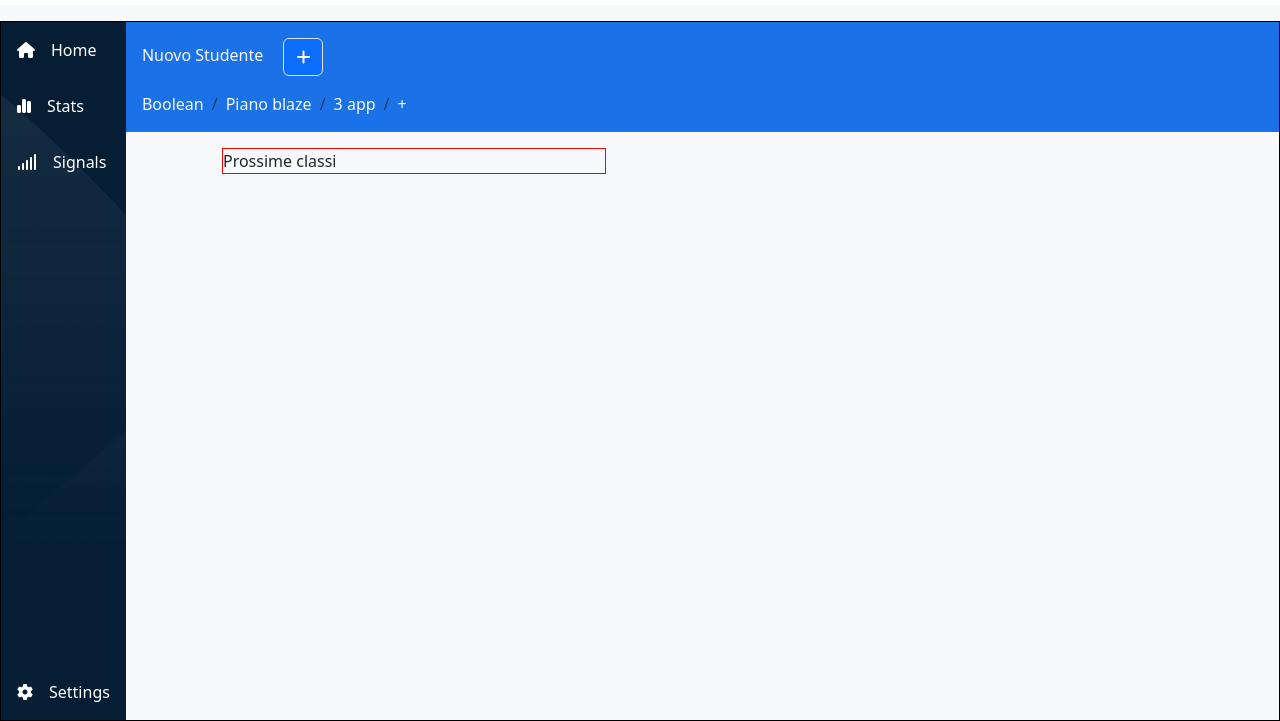
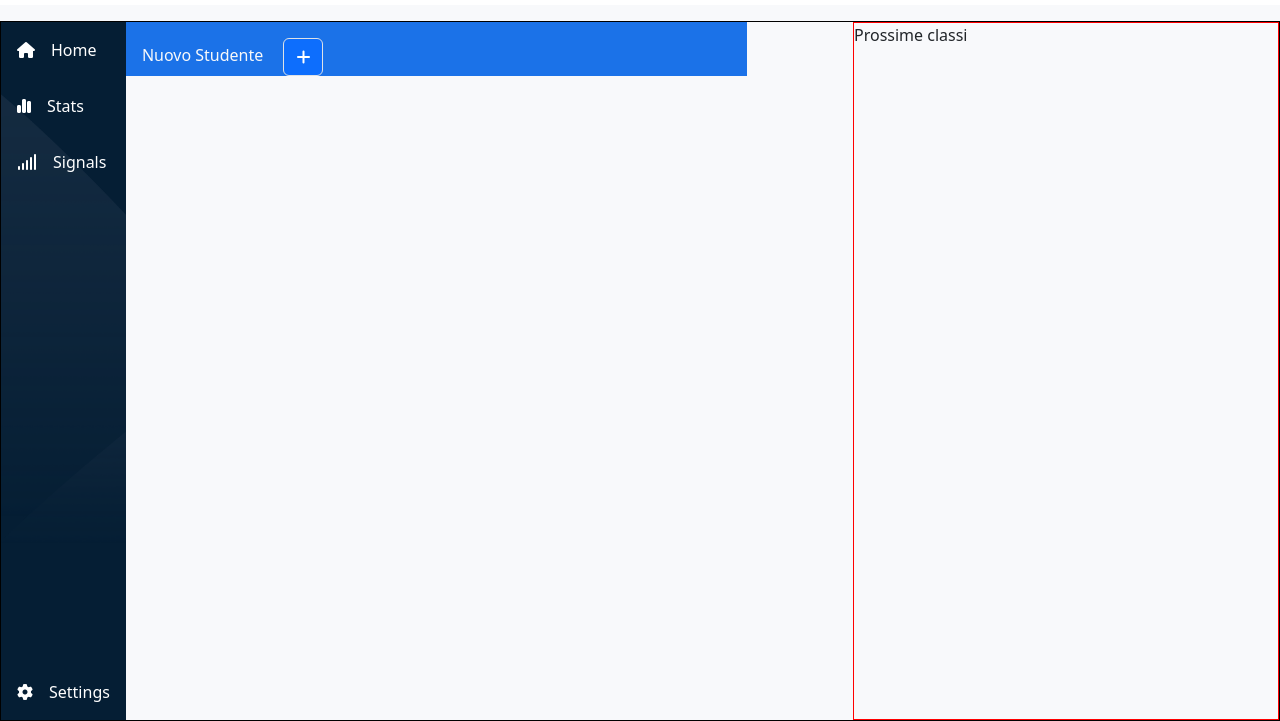
Before and after one commit to MatteoSala97/html-css-bootstrap-dashboard, a plain HTML site: page index.html in a window 1280 px wide. Shown: the part 79-800 px from the top of the page. Drawn offline with nearby package versions, Linux system fonts and the light colour scheme.

Commit message:
fixed indentation

```diff
--- a/index.html
+++ b/index.html
@@ -299,26 +299,11 @@
                         </div>
                     </div>
                 </div>
-                <nav aria-label="breadcrumb">
-                    <ol class="breadcrumb p-3">
-                        <li class="breadcrumb-item">
-                            <a class="text-light text-decoration-none" href="#">Boolean</a>
-                        </li>
-                        <li class="breadcrumb-item">
-                            <a class="text-light text-decoration-none" href="#">Piano blaze</a>
-                        </li>
-                        <li class="breadcrumb-item" aria-current="page">
-                            <a class="text-light text-decoration-none" href="#">3 app</a>
-                        </li>
-                        <li class="breadcrumb-item" aria-current="page">
-                            <a class="text-light text-decoration-none" href="#">+</a>
-                        </li>
-                    </ol>
-                </nav>
             </div>
+        </div>
+
         <div class="col-sm-10 col-lg-4 offset-1" style="border: 1px solid red;">
             Prossime classi
-            </div>
         </div>
     </main>
     <!-- JS Boostrap -->
```
Lines whose indentation alone changed are shown as unchanged.
